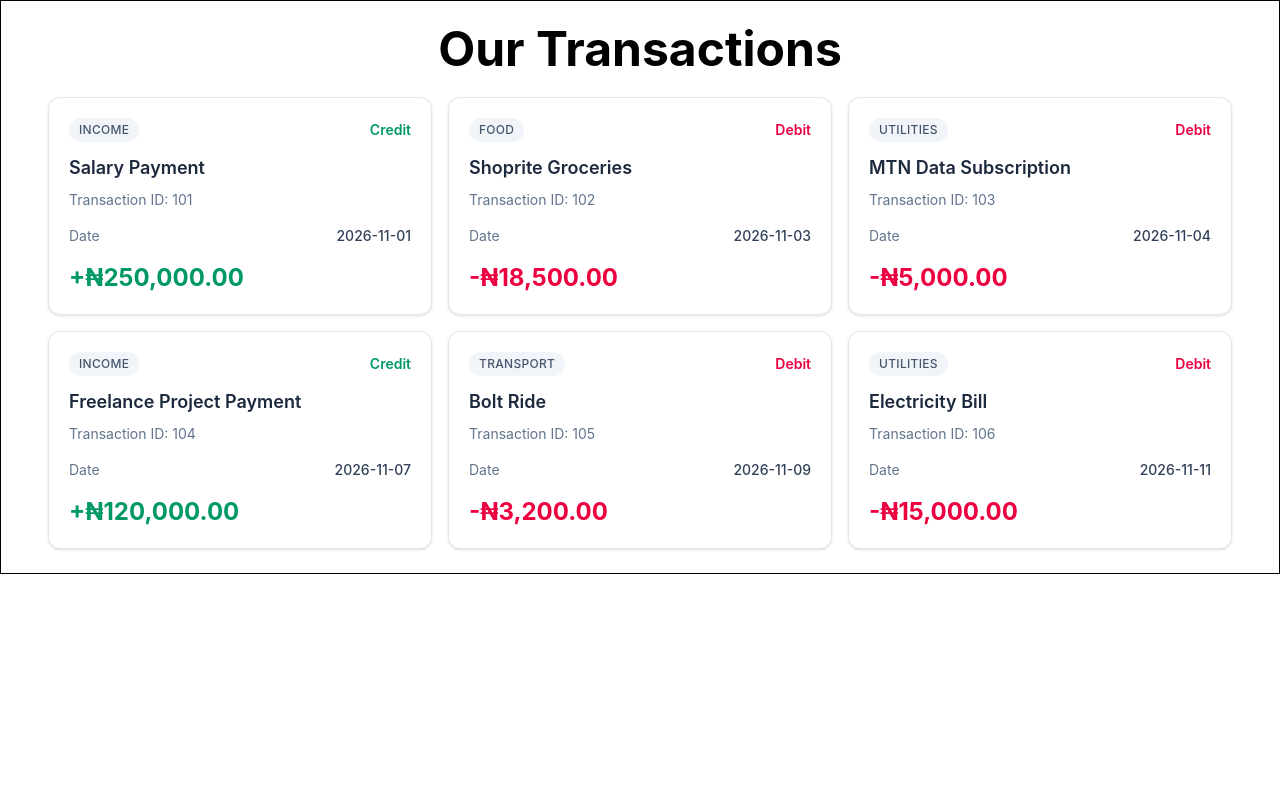
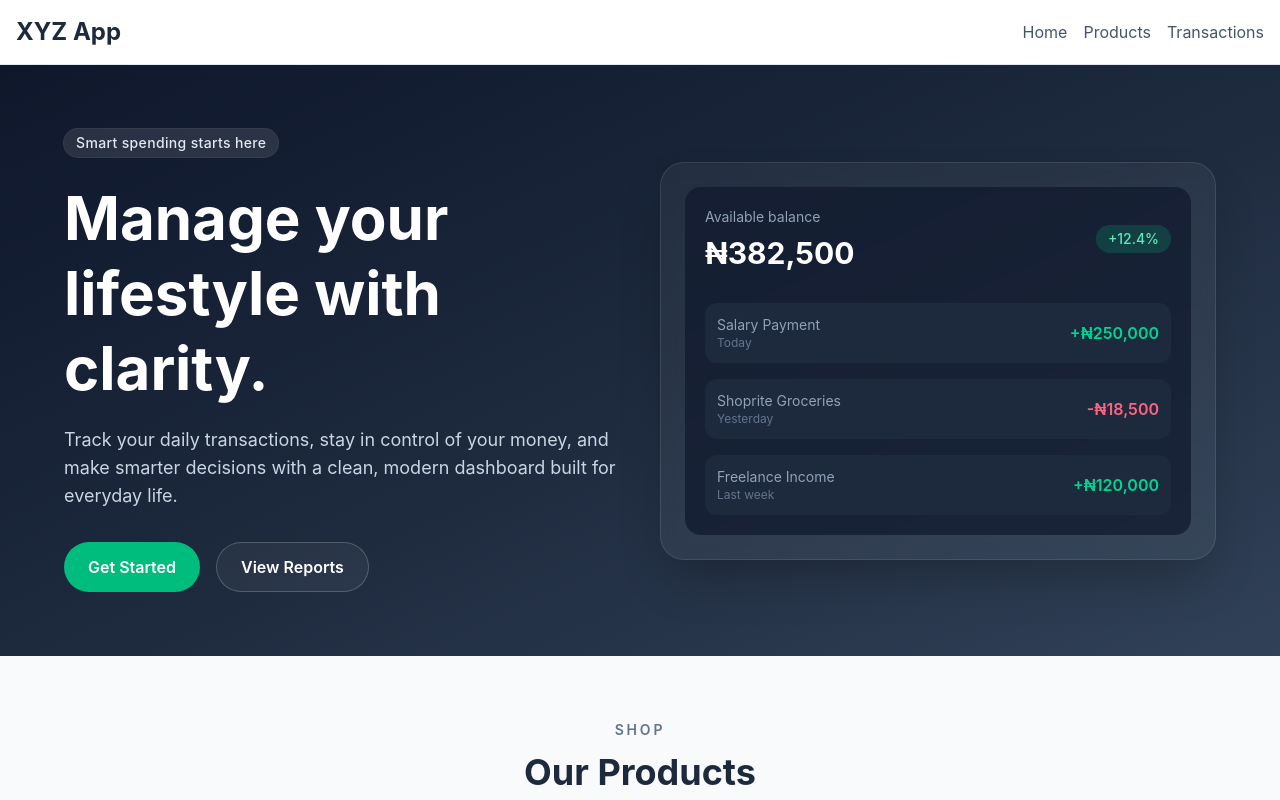
Before and after one commit to Cj-Nnekwelugo/React-pratice, a React (Vite) app: page / in a window 1280 px wide. Shown: the top 800 px of the page. Built offline with nearby package versions, Linux system fonts and the light colour scheme.

Commit message:
updated components

```diff
--- a/src/App.jsx
+++ b/src/App.jsx
@@ -1,14 +1,17 @@
-import TransactionList from "./components/TransactionList"
-
-
+import Header from "./components/Header";
+import Home from "./components/Home";
+import ProductList from "./components/ProductList";
+import TransactionList from "./components/TransactionList";
 
 function App() {
-
   return (
     <>
-     <TransactionList />
+      <Header />
+      <Home />
+      <ProductList />
+      <TransactionList />
     </>
-  )
+  );
 }
 
-export default App
+export default App;
```
